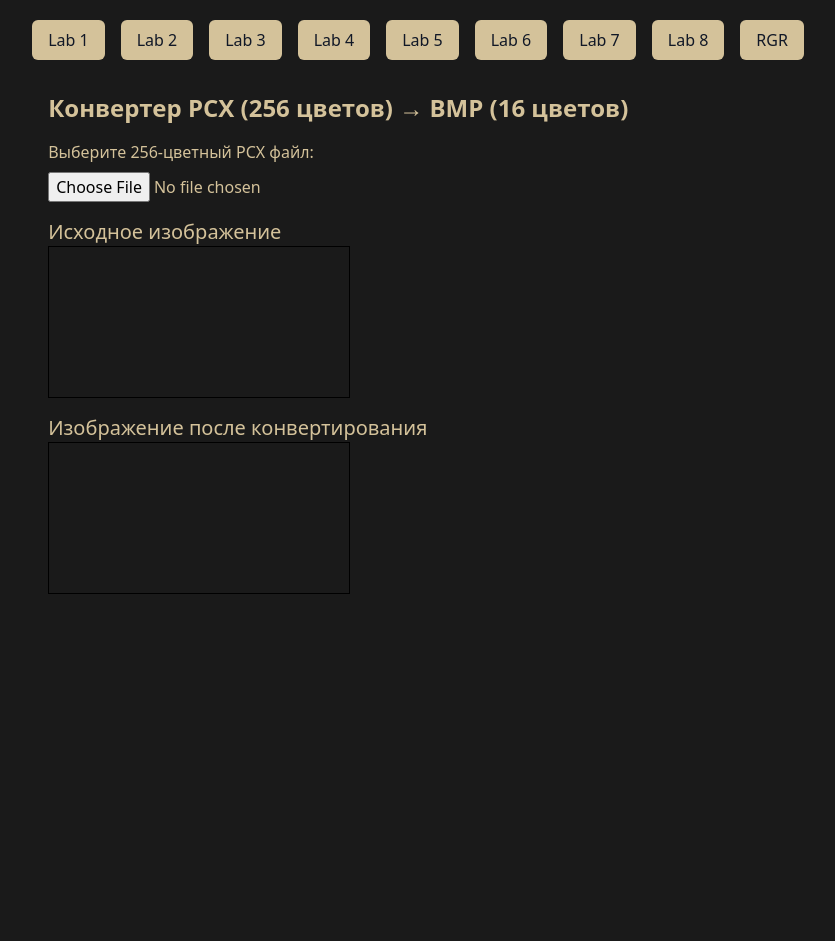
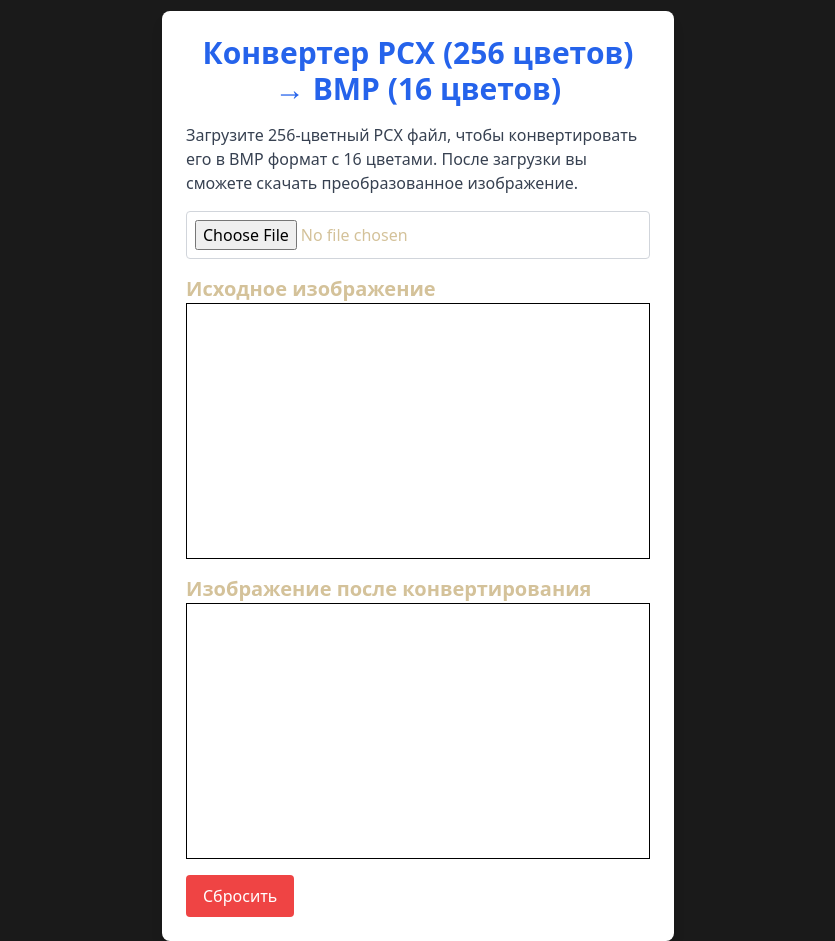
Before and after one commit to Diablox777/Representation-of-graphical-information, a React (Vite) app: page /rgr in a window 1280 px wide. Shown: the part 109-1050 px from the top of the page, without its empty margins (222-1057 px from the left). Before the commit the page ends 800 px from the top, so only its background shows below. Built offline with nearby package versions, Linux system fonts and the light colour scheme.

Commit message:
Редизайн РГР

```diff
--- a/src/components/PCXToBMPConverter.tsx
+++ b/src/components/PCXToBMPConverter.tsx
@@ -240,21 +240,25 @@ const PCXToBMPConverter: React.FC = () => {
     }
 
     return (
-        <div className="p-4">
-            <h1 className="text-2xl font-bold mb-4">Конвертер PCX (256 цветов) → BMP (16 цветов)</h1>
-            <p className="mb-2">Выберите 256‑цветный PCX файл:</p>
-            <input type="file" className="mb-4" accept=".pcx" onChange={handleFileChange} />
+        <div className="max-w-lg mx-auto bg-white shadow-lg rounded-lg p-6">
+            <h1 className="text-3xl font-bold text-center mb-4 text-blue-600">Конвертер PCX (256 цветов) → BMP (16 цветов)</h1>
+            <p className="mb-4 text-gray-700">Загрузите 256‑цветный PCX файл, чтобы конвертировать его в BMP формат с 16 цветами. После загрузки вы сможете скачать преобразованное изображение.</p>
+            <input type="file" className="mb-4 border border-gray-300 rounded p-2 w-full" accept=".pcx" onChange={handleFileChange} />
             <div className="mb-4">
-                <h2 className="text-xl">Исходное изображение</h2>
-                <canvas id="originalCanvas" className="border border-black"></canvas>
+                <h2 className="text-xl font-semibold">Исходное изображение</h2>
+                <canvas id="originalCanvas" className="border border-black w-full h-64"></canvas>
             </div>
             <div className="mb-4">
-                <h2 className="text-xl">Изображение после конвертирования</h2>
-                <canvas id="quantizedCanvas" className="border border-black"></canvas>
+                <h2 className="text-xl font-semibold">Изображение после конвертирования</h2>
+                <canvas id="quantizedCanvas" className="border border-black w-full h-64"></canvas>
             </div>
-            {downloadUrl && (
-                <a href={downloadUrl} download="converted_image.bmp" className="bg-blue-500 text-white py-2 px-4 rounded">Скачать BMP файл</a>
-            )}
+            <div className="flex justify-between">
+                {downloadUrl && (
+                    <a href={downloadUrl} download="converted_image.bmp" className="bg-blue-500 text-white py-2 px-4 rounded hover:bg-blue-600 transition">Скачать BMP файл</a>
+                )}
+                <button onClick={() => window.location.reload()} className="bg-red-500 text-white py-2 px-4 rounded hover:bg-red-600 transition">Сбросить</button>
+            </div>
+
         </div>
     );
 };
```
